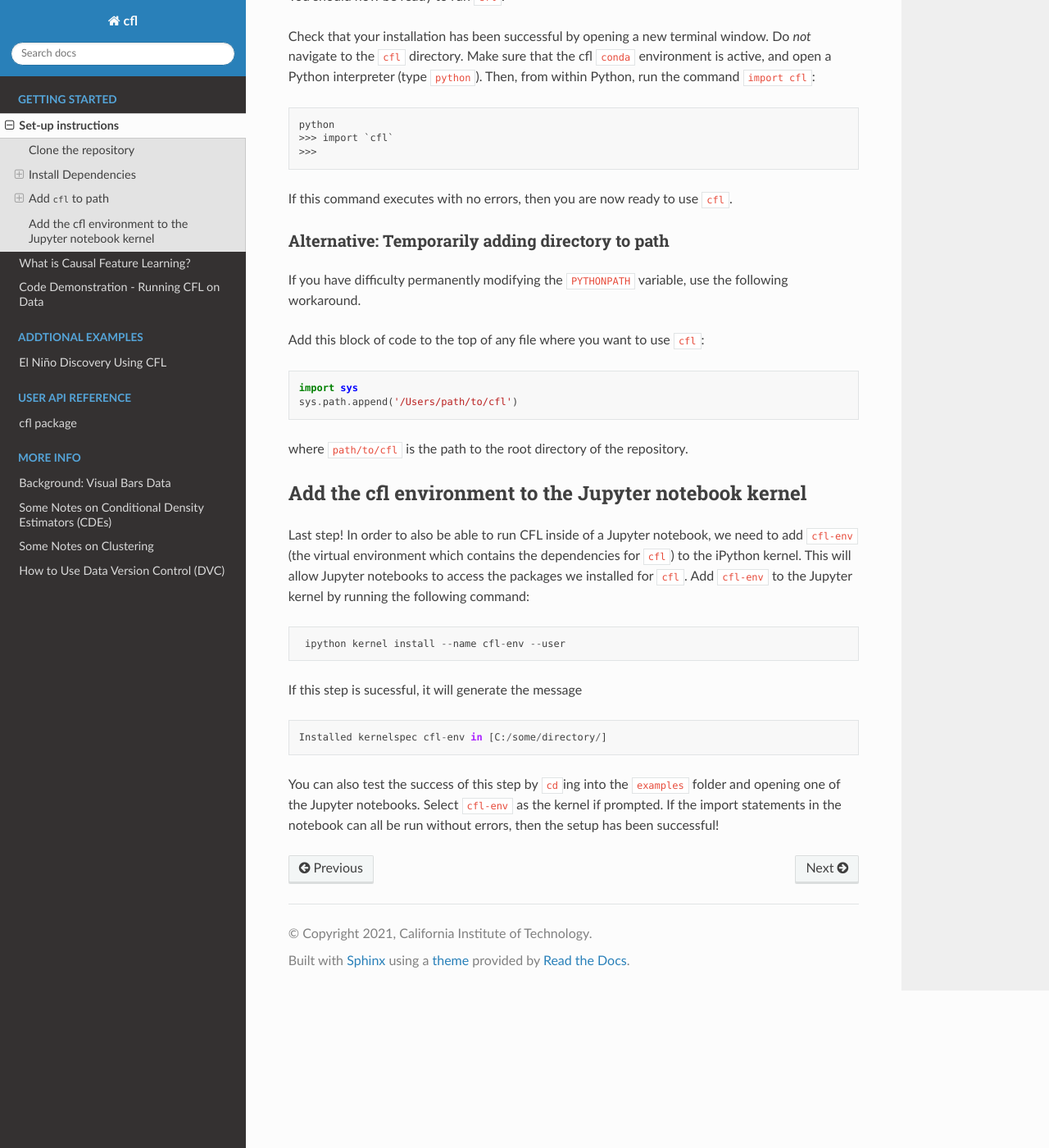
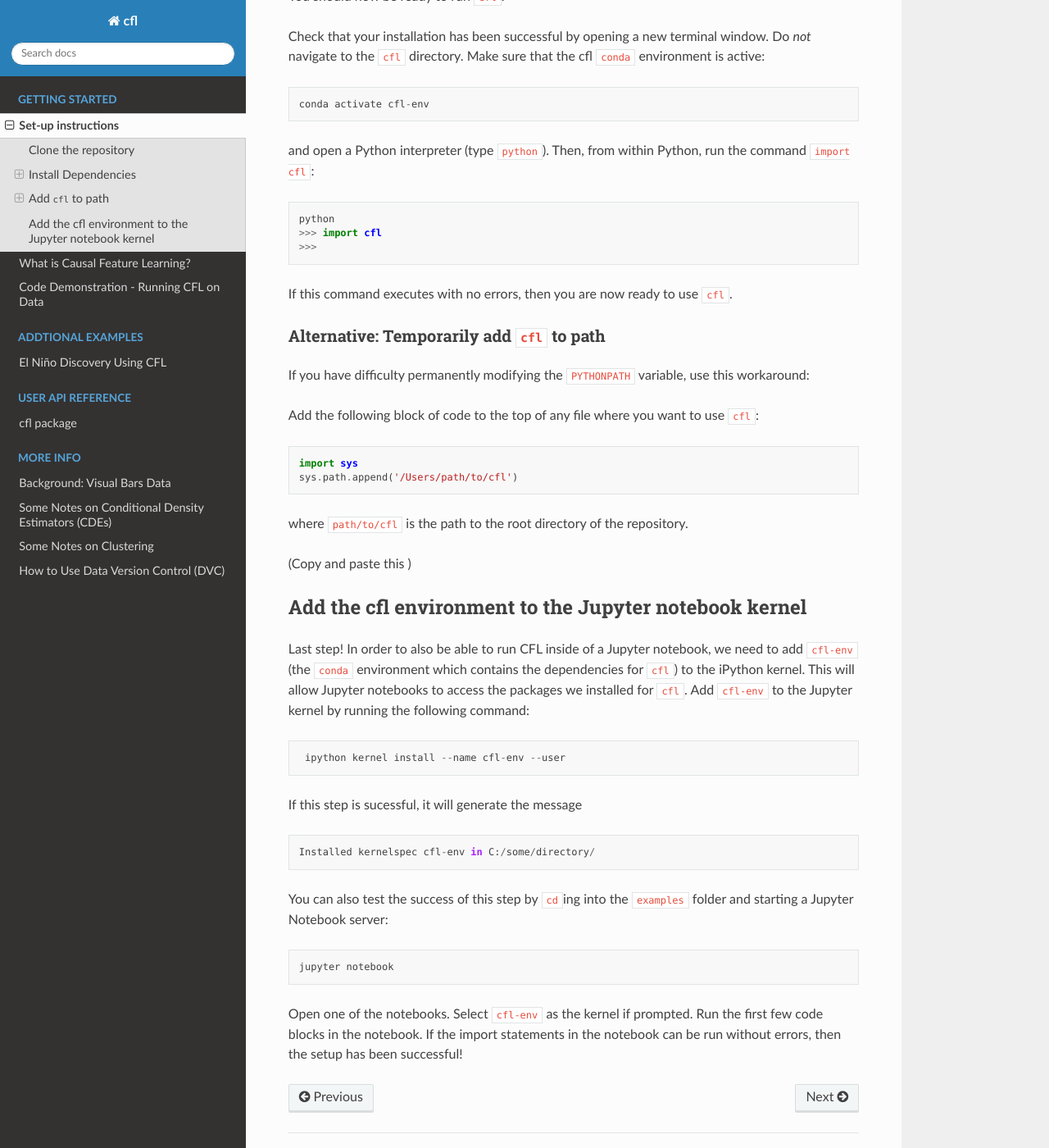
Before and after one commit to eberharf/cfl, a Sphinx documentation site: the page built from docs/source/SETUP.md, in a window 1280 px wide and 1400 px high, scrolled down 1997 px. Shown: the whole window at 82% size. Built offline with Sphinx 7.4.7 and the Read the Docs theme 2.0.0, drawn with Linux system fonts in a browser that asks for light colours; pages that are not in the unit, such as notebooks, are missing from menus.

Commit message:
add explanation on how to openjupyter notebook

````diff
--- a/docs/source/SETUP.md
+++ b/docs/source/SETUP.md
@@ -69,23 +69,29 @@ To do this, consult the Internet for system-specific instructions on how to [set
 
 You must restart your session after modifying the `PYTHONPATH` to see the change take effect.
 
-You should now be ready to run `cfl`!
+You should now be ready to run `cfl`.
 
-Check that your installation has been successful by opening a new terminal window. Do _not_ navigate to the `cfl` directory. Make sure that the cfl `conda` environment is active, and open a Python interpreter (type `python`). Then, from within Python, run the command `import cfl`:
+Check that your installation has been successful by opening a new terminal window. Do _not_ navigate to the `cfl` directory. Make sure that the cfl `conda` environment is active:
+
+```
+conda activate cfl-env
+```
+
+and open a Python interpreter (type `python`). Then, from within Python, run the command `import cfl`:
 
 ```
 python
->>> import `cfl`
+>>> import cfl
 >>>
 ```
 
 If this command executes with no errors, then you are now ready to use `cfl`.
 
-#### Alternative: Temporarily adding directory to path
+#### Alternative: Temporarily add `cfl` to path
 
-If you have difficulty permanently modifying the `PYTHONPATH` variable, use the following workaround.
+If you have difficulty permanently modifying the `PYTHONPATH` variable, use this workaround:
 
-Add this block of code to the top of any file where you want to use `cfl`:
+Add the following block of code to the top of any file where you want to use `cfl`:
 
 ```
 import sys
@@ -94,10 +100,11 @@ sys.path.append('/Users/path/to/cfl')
 
 where `path/to/cfl` is the path to the root directory of the repository.
 
+(Copy and paste this )
 
 ### Add the cfl environment to the Jupyter notebook kernel
 
-Last step! In order to also be able to run CFL inside of a Jupyter notebook, we need to add `cfl-env` (the virtual environment which contains the dependencies for `cfl`) to the iPython kernel. This will allow Jupyter notebooks to access the packages we installed for `cfl`. Add `cfl-env` to the Jupyter kernel by running the following command:
+Last step! In order to also be able to run CFL inside of a Jupyter notebook, we need to add `cfl-env` (the `conda` environment which contains the dependencies for `cfl`) to the iPython kernel. This will allow Jupyter notebooks to access the packages we installed for `cfl`. Add `cfl-env` to the Jupyter kernel by running the following command:
 
 ```
  ipython kernel install --name cfl-env --user
@@ -106,7 +113,13 @@ Last step! In order to also be able to run CFL inside of a Jupyter notebook, we
 If this step is sucessful, it will generate the message
 
 ```
-Installed kernelspec cfl-env in [C:/some/directory/]
+Installed kernelspec cfl-env in C:/some/directory/
 ```
 
-You can also test the success of this step by `cd`ing into the `examples` folder and opening one of the Jupyter notebooks. Select `cfl-env` as the kernel if prompted. If the import statements in the notebook can all be run without errors, then the setup has been successful!
+You can also test the success of this step by `cd`ing into the `examples` folder and starting a Jupyter Notebook server:
+
+```
+jupyter notebook
+```
+
+Open one of the notebooks. Select `cfl-env` as the kernel if prompted. Run the first few code blocks in the notebook. If the import statements in the notebook can be run without errors, then the setup has been successful!
````
